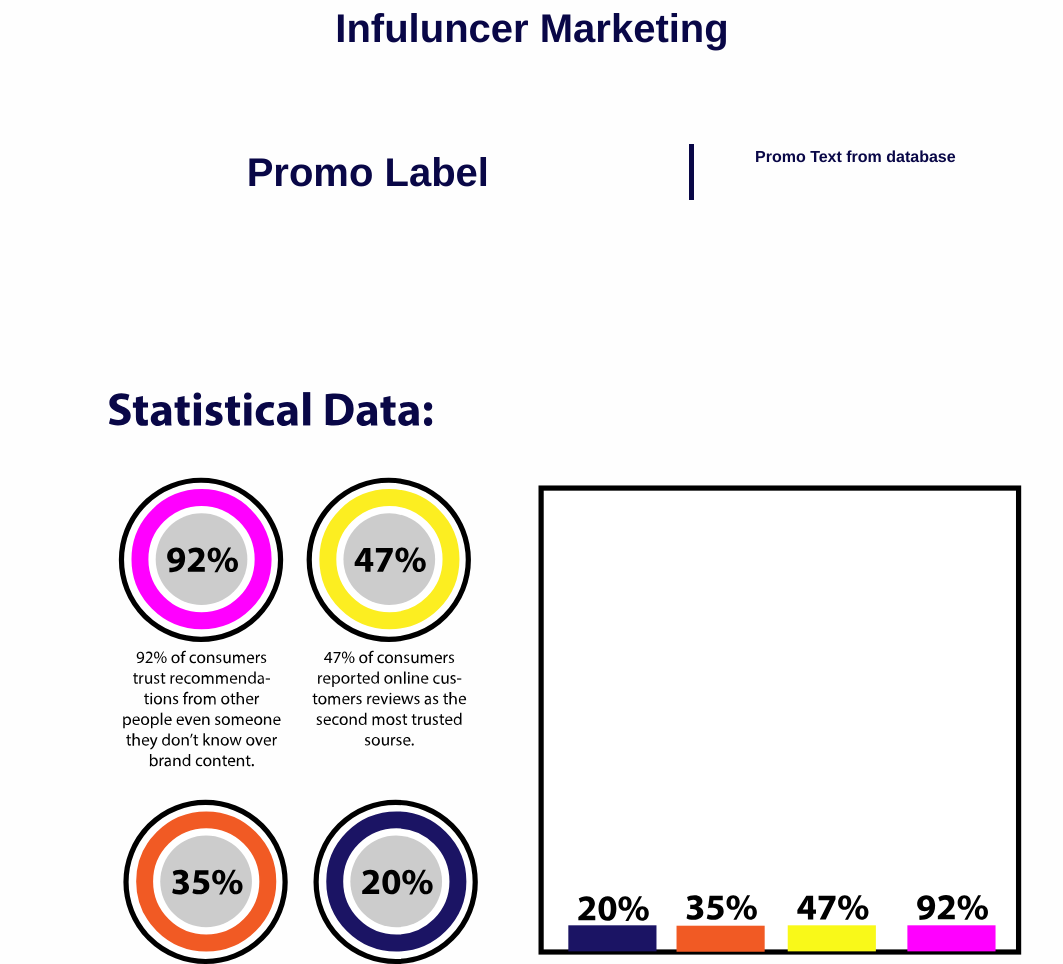
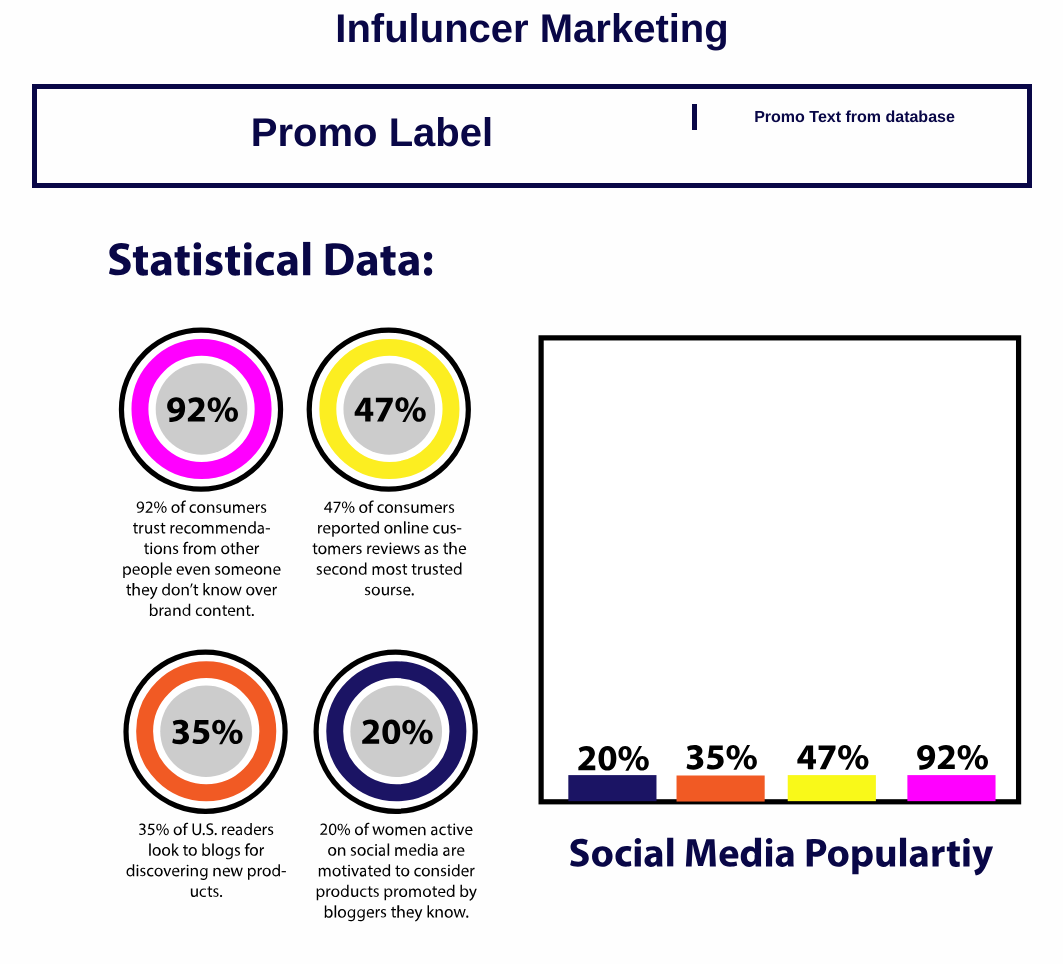
Before and after one commit to abhishek029/Patel_Abhishek_Infographic, a plain HTML site: page index.html in a window 1280 px wide. Shown: the top 964 px of the page, without its empty margins (108-1171 px from the left). Drawn offline with nearby package versions, Linux system fonts and the light colour scheme; no server answers.

Commit message:
added css for promo text

```diff
--- a/css/main.css
+++ b/css/main.css
@@ -1,12 +1,23 @@
+#infuluncer-marketing{
+    opacity: 0;
+}
+#title{
+    /* margin-top: 0px; */
+}
 #promoSection{
     margin-top: 80px;
+    border: 5px solid  #090747;
+    padding: 15px;
+    margin-top: 20px;
 }
 h2, #promoText , #promoLabel{
     font-weight: bold;
     color: #090747;
 }
+#promoText{
+    border-left: 5px solid  #090747;
+}
 
 #promoLabel{
     font-size: 40px;
-    border-right: 5px solid  #090747;
 }
--- a/index.html
+++ b/index.html
@@ -10,7 +10,7 @@
   </head>
   <body>
     <section class="row">
-      <h2 class="columns small-12 small-centered text-center">Infuluncer Marketing</h2>
+      <h2 id="title" class="columns small-12 small-centered text-center">Infuluncer Marketing</h2>
 
       <!-- taking data from database -->
       <div class="columns small-12" id="promoSection">
--- a/js/main.js
+++ b/js/main.js
@@ -24,10 +24,10 @@ function addingPromoText(){
 
 }
 addingPromoText();
-
-
-TweenMax.from("#promoText", 1, {scale:0});
-// TweenMax.to("#promoSection", 3, {backgroundColor:'red'});
+// Styles for title section
+TweenMax.from("#title", 1, {y:-100});
+TweenMax.to("#infuluncer-marketing", 0.1, {opacity:1, y:-100, delay:0.8});
+TweenMax.from("#promoSection", 1, {opacity:0,delay:0.5});
 
 
 //default values of bars
```
